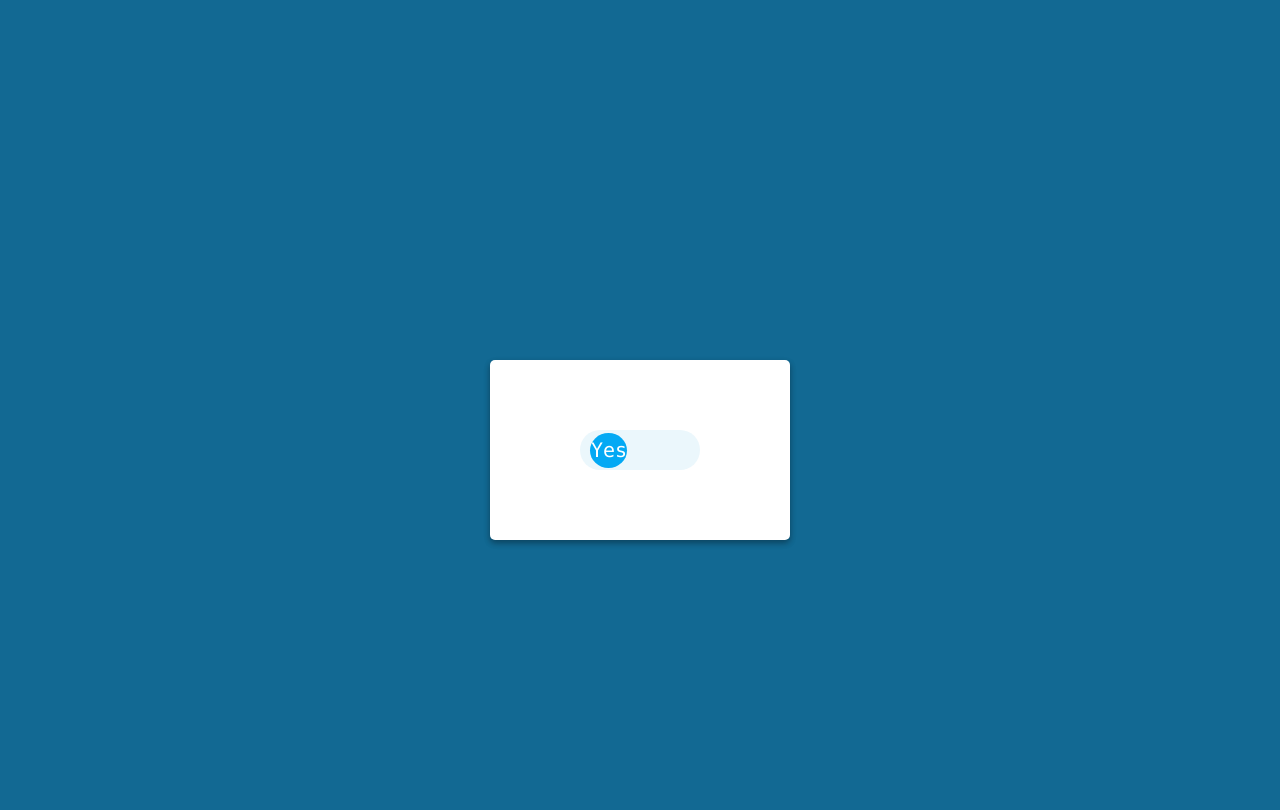
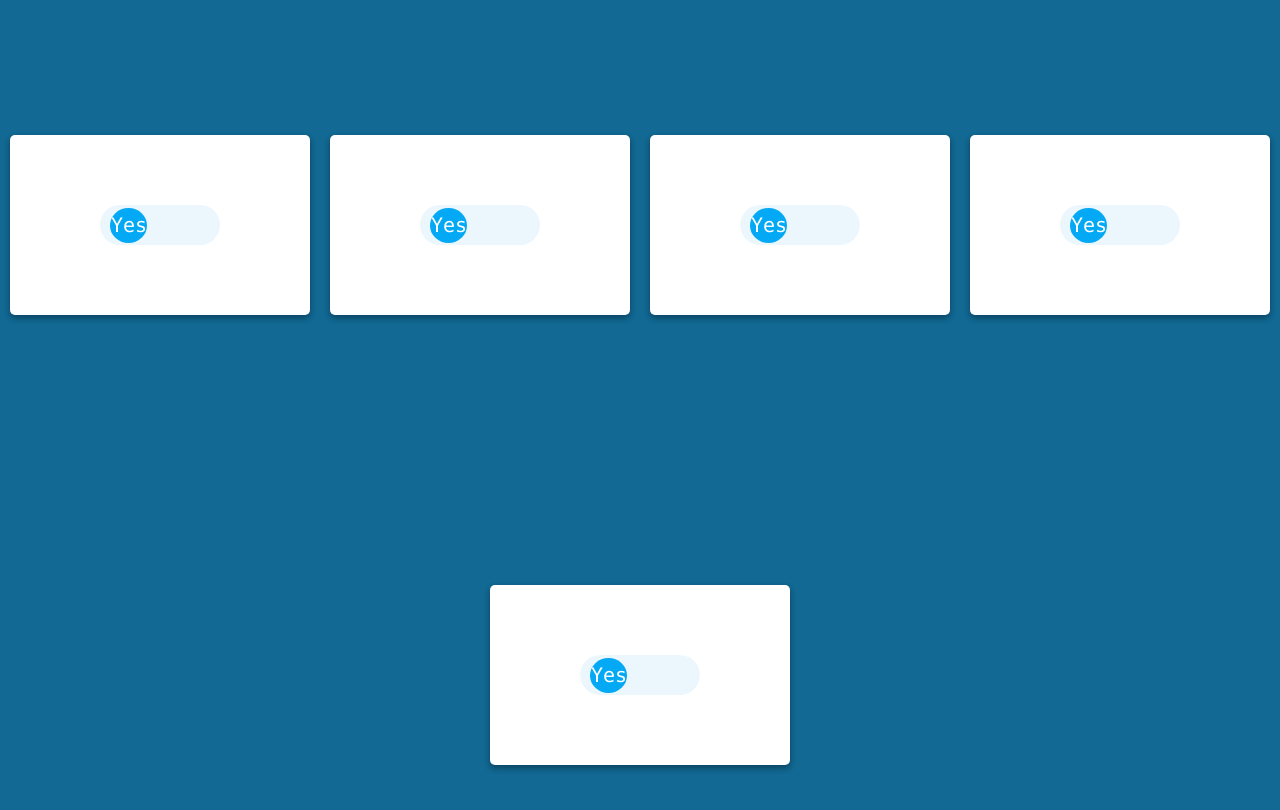
Before and after one commit to catx1726/Bingo-CSS, a Jekyll site: the page 10M/button_group.html, which Jekyll copies as it is, in a window 1280 px wide. Shown: the top 810 px of the page. Built offline with Jekyll 4.4.1, drawn with Linux system fonts in a browser that asks for light colours; some web fonts are replaced.

Commit message:
add button-group

```diff
--- a/10M/button_group.html
+++ b/10M/button_group.html
@@ -40,6 +40,7 @@
         position: relative;
       }
       .m-button {
+        border-radius: 100px;
         position: relative;
       }
       .dot,
@@ -50,14 +51,6 @@
         max-width: var(--button-width);
         min-width: calc(var(--button-width) - 40px);
         height: var(--button-height);
-      }
-      .dot::before,
-      .button-bg,
-      .dot {
-        top: 0px;
-        position: absolute;
-        transform: rotateZ(0deg);
-        transition: 0.4s cubic-bezier(0.18, 0.89, 0.35, 1.15) all;
       }
       .dot {
         right: 0;
@@ -85,13 +78,13 @@
         border-radius: 100px;
         background-color: var(--button-yes-bg);
       }
-
-      .m-checkbox:checked ~ .button-bg,
-      .m-checkbox:checked ~ .dot::before {
-        transform: rotateZ(180deg);
-      }
-      .m-checkbox:checked ~ .dot {
-        transform: rotateZ(-180deg);
+      .dot::before,
+      .dot::after,
+      .button-bg,
+      .dot {
+        top: 0px;
+        position: absolute;
+        transition: 0.4s cubic-bezier(0.18, 0.89, 0.35, 1.15) all;
       }
       .m-checkbox:checked ~ .button-bg {
         background-color: var(--button-no-bg);
@@ -100,17 +93,172 @@
         content: 'No';
         background-color: var(--button-no-color);
       }
+
+      /* One-Button */
+      .one .dot::before,
+      .one .button-bg,
+      .one .dot {
+        transform: rotateZ(0deg);
+      }
+      .one .m-checkbox:checked ~ .button-bg,
+      .one .m-checkbox:checked ~ .dot::before {
+        transform: rotateZ(180deg);
+      }
+      .one .m-checkbox:checked ~ .dot {
+        transform: rotateZ(-180deg);
+      }
+      .one .m-checkbox:checked ~ .button-bg,
+      .one .m-checkbox:checked ~ .dot::before {
+        transform: rotateZ(180deg);
+      }
+
+      /* Two-Button */
+      .two .dot::before,
+      .two .button-bg,
+      .two .dot {
+        transform: translateX(0);
+      }
+      .two .m-checkbox:checked ~ .dot {
+        transform: translateX(calc(var(--button-width) - 55px));
+      }
+
+      /* Three-Button */
+      .three {
+        overflow: hidden;
+      }
+      .three .dot::after,
+      .three .dot::before {
+        transition: all 0.3s ease;
+      }
+      .three .dot::after {
+        content: 'No';
+        z-index: 3;
+        bottom: 0;
+        width: 35px;
+        height: 35px;
+        padding: 0 1px;
+        border-radius: 100%;
+        text-align: center;
+        margin: 2.5px 0px;
+        background-color: var(--button-no-color);
+        /* add */
+        right: 10px;
+        position: absolute;
+        transform: translateX(calc(var(--button-width) - 60px));
+      }
+
+      .three .m-checkbox:checked ~ .dot::before {
+        transform: translateX(calc(-1 * var(--button-width) + 40px));
+      }
+      .three .m-checkbox:checked ~ .dot::after {
+        transform: translateX(0);
+      }
+
+      /* Four-Button */
+      .four .dot,
+      .four .dot::before,
+      .four .button-bg {
+        transform-origin: center;
+      }
+      .four .m-checkbox:checked ~ .dot,
+      .four .m-checkbox:checked ~ .button-bg,
+      .four .m-checkbox:checked ~ .dot::before {
+        transform: rotateY(-180deg);
+      }
+
+      /* Five-Button */
+      .five.m-button {
+        overflow: hidden;
+      }
+      .five > *,
+      .five .dot::before,
+      .five .dot::after {
+        transition: all 0.6s ease;
+      }
+      .five .button-bg .bg-shadow {
+        width: 10%;
+        height: 35px;
+        opacity: 0;
+        z-index: -1;
+        /* top: 40%;
+        left: 20%; */
+        transform-origin: center;
+        transform: scaleX(0);
+        position: absolute;
+        border-radius: 100px;
+        background-color: var(--button-yes-color);
+        transition: all 0.4s ease;
+      }
+      .five .dot::after {
+        content: 'No';
+        z-index: 3;
+        bottom: 0;
+        width: 35px;
+        height: 35px;
+        padding: 0 1px;
+        border-radius: 100%;
+        text-align: center;
+        margin: 2.5px 0px;
+        background-color: var(--button-no-color);
+        /* add */
+        right: 10px;
+        opacity: 0;
+        position: absolute;
+      }
+
+      .five .m-checkbox:checked ~ .dot::before {
+        opacity: 0;
+        content: 'Yes';
+      }
+      .five .m-checkbox:checked ~ .dot::after {
+        opacity: 1;
+      }
+      .five .m-checkbox:checked ~ .button-bg .bg-shadow {
+        opacity: 1;
+        transform: scale(20);
+        background-color: var(--button-no-bg);
+      }
     </style>
   </head>
   <body>
-    <main class="main_container m-flex flex-jc-center flex-an-center">
+    <main class="main_container m-flex flex-jc-around flex-an-center flex-wrap">
       <div class="button_box box-shadow-obt-s m-flex flex-jc-center flex-an-center">
-        <div class="m-button">
+        <div class="m-button one">
           <input type="checkbox" class="m-checkbox" />
           <div class="dot"></div>
           <div class="button-bg"></div>
         </div>
       </div>
+      <div class="button_box box-shadow-obt-s m-flex flex-jc-center flex-an-center">
+        <div class="m-button two">
+          <input type="checkbox" class="m-checkbox" />
+          <div class="dot"></div>
+          <div class="button-bg"></div>
+        </div>
+      </div>
+      <div class="button_box box-shadow-obt-s m-flex flex-jc-center flex-an-center">
+        <div class="m-button three">
+          <input type="checkbox" class="m-checkbox" />
+          <div class="dot"></div>
+          <div class="button-bg"></div>
+        </div>
+      </div>
+      <div class="button_box box-shadow-obt-s m-flex flex-jc-center flex-an-center">
+        <div class="m-button four">
+          <input type="checkbox" class="m-checkbox" />
+          <div class="dot"></div>
+          <div class="button-bg"></div>
+        </div>
+      </div>
+      <div class="button_box box-shadow-obt-s m-flex flex-jc-center flex-an-center">
+        <div class="m-button five">
+          <input type="checkbox" class="m-checkbox" />
+          <div class="dot"></div>
+          <div class="button-bg">
+            <span class="bg-shadow"></span>
+          </div>
+        </div>
+      </div>
     </main>
   </body>
 </html>
```
